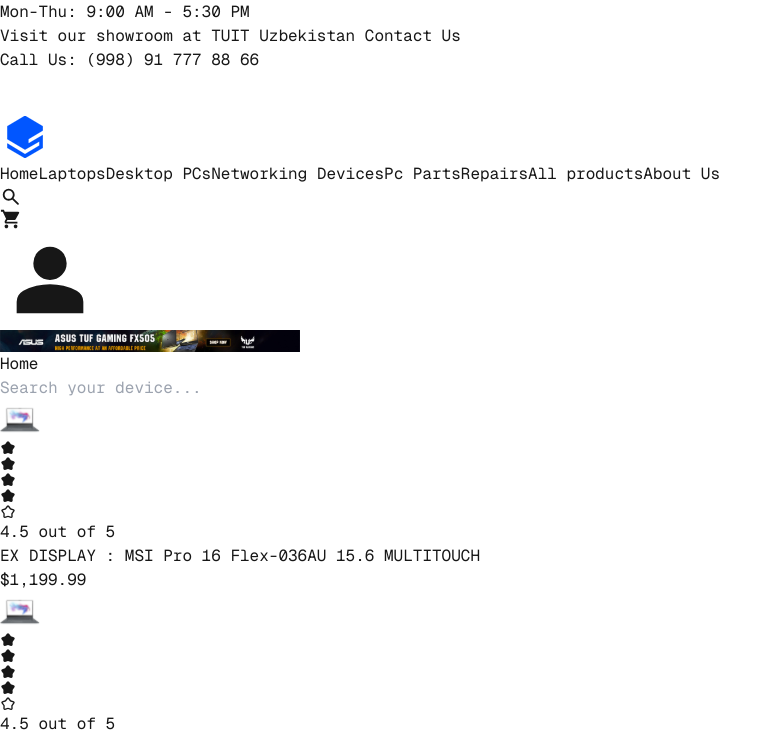
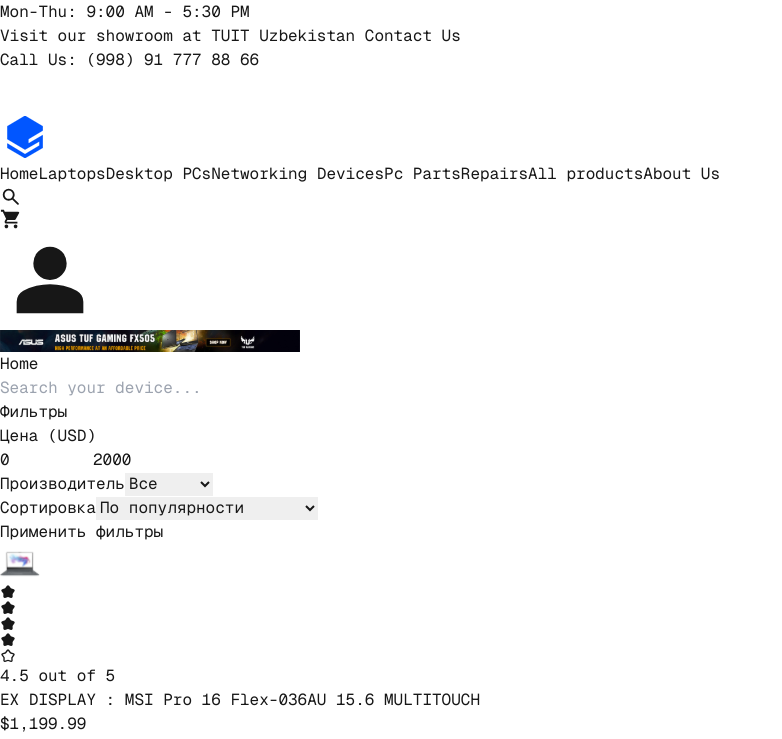
Before and after one commit to Zoha2400/hardline-store-frontend, a Next.js app: page / in a window 1280 px wide. Shown: the top 739 px of the page, without its empty margins (0-782 px from the left). Built offline with nearby package versions, Linux system fonts and the light colour scheme; some icons are missing.

Commit message:
feat: filter and search

```diff
--- a/src/app/page.tsx
+++ b/src/app/page.tsx
@@ -3,6 +3,7 @@
 import Breadcrumbs from "@/components/Header/Breadcrupms";
 import Card from "@/components/Cards/Card";
 import SerachLine from "@/components/Cards/SerachLine";
+import Filter from "@/components/Cards/Filter";
 
 export default function Home() {
   return (
@@ -13,7 +14,10 @@
 
             <SerachLine/>
 
-            <div className="items my-3 grid grid-cols-5 gap-4 justify-items-center">
+            <div className="items my-3 flex gap-4 justify-between">
+                <Filter/>
+
+                <div className="items grid grid-cols-4 gap-4 justify-items-center">
                     <Card/>
                     <Card/>
                     <Card/>
@@ -22,6 +26,7 @@
                     <Card/>
                     <Card/>
                     <Card/>
+                </div>
 
                 </div>
             </div>
--- a/src/components/Cards/Card.tsx
+++ b/src/components/Cards/Card.tsx
@@ -5,8 +5,16 @@
 
 function Card() {
     return (
-        <div className="w-64 h-100 bg-neutral-800 flex flex-col rounded-2xl overflow-hidden justify-center items-center">
-            <Image alt="example product" src="/example.svg" className="w-full" width={40} height={80}/>
+        <div className="w-64 h-100 bg-neutral-800 flex flex-col rounded-2xl overflow-hidden justify-center items-center hover:bg-neutral-700 cursor-pointer duration-200 group">
+            <div className="overflow-hidden w-full">
+                <Image
+                    alt="example product"
+                    src="/example.svg"
+                    className="w-full transform group-hover:scale-110 transition-transform duration-300"
+                    width={40}
+                    height={80}
+                />
+            </div>
 
             <div className="w-full rating flex p-2 text-yellow-400">
                 <Icon icon="material-symbols:kid-star" />
@@ -15,21 +23,18 @@
                 <Icon icon="material-symbols:kid-star" />
                 <Icon icon="material-symbols:kid-star-outline" />
 
-                <p className="text-xs px-2 text-gray-400">
-                    4.5 out of 5
-                </p>
+                <p className="text-xs px-2 text-gray-400">4.5 out of 5</p>
             </div>
 
             <div className="p-2 flex flex-col gap-3">
                 <p className="text-sm font-bold p-2gi">
                     EX DISPLAY : MSI Pro 16 Flex-036AU 15.6 MULTITOUCH
                 </p>
-                <p className="text-xl">
-                    $1,199.99
-                </p>
+                <p className="text-xl text-gray-200 font-bold">$1,199.99</p>
             </div>
         </div>
     );
 }
 
+
 export default Card;
--- /dev/null
+++ b/src/components/Cards/Filter.tsx
@@ -0,0 +1,89 @@
+"use client";
+import React, { useState } from "react";
+
+function Filter() {
+    const [priceRange, setPriceRange] = useState([0, 2000]);
+    const [manufacturer, setManufacturer] = useState("");
+    const [sortOption, setSortOption] = useState("popularity");
+
+    const manufacturers = ["Apple", "Samsung", "MSI", "Dell", "HP"];
+
+    return (
+        <div className="w-72 h-screen">
+            <div className="p-4 rounded-xl bg-neutral-800 text-white w-full sticky top-28">
+                <h2 className="text-lg font-bold mb-4">Фильтры</h2>
+
+                {/* Фильтр по цене */}
+                <div className="mb-4">
+                    <label className="block text-sm font-medium mb-2">Цена (USD)</label>
+                    <div className="flex gap-2">
+                        <input
+                            type="number"
+                            min="0"
+                            max="10000"
+                            className="w-1/2 p-2 bg-neutral-700 rounded-lg text-sm"
+                            placeholder="От"
+                            value={priceRange[0]}
+                            onChange={(e) =>
+                                setPriceRange([+e.target.value, priceRange[1]])
+                            }
+                        />
+                        <input
+                            type="number"
+                            min="0"
+                            max="10000"
+                            className="w-1/2 p-2 bg-neutral-700 rounded-lg text-sm"
+                            placeholder="До"
+                            value={priceRange[1]}
+                            onChange={(e) =>
+                                setPriceRange([priceRange[0], +e.target.value])
+                            }
+                        />
+                    </div>
+                </div>
+
+                {/* Фильтр по производителю */}
+                <div className="mb-4">
+                    <label className="block text-sm font-medium mb-2">Производитель</label>
+                    <select
+                        className="w-full p-2 bg-neutral-700 rounded-lg text-sm"
+                        value={manufacturer}
+                        onChange={(e) => setManufacturer(e.target.value)}
+                    >
+                        <option value="">Все</option>
+                        {manufacturers.map((brand) => (
+                            <option key={brand} value={brand}>
+                                {brand}
+                            </option>
+                        ))}
+                    </select>
+                </div>
+
+                {/* Сортировка */}
+                <div className="mb-4">
+                    <label className="block text-sm font-medium mb-2">Сортировка</label>
+                    <select
+                        className="w-full p-2 bg-neutral-700 rounded-lg text-sm"
+                        value={sortOption}
+                        onChange={(e) => setSortOption(e.target.value)}
+                    >
+                        <option value="popularity">По популярности</option>
+                        <option value="priceAsc">По цене (возрастание)</option>
+                        <option value="priceDesc">По цене (убывание)</option>
+                        <option value="rating">По рейтингу</option>
+                    </select>
+                </div>
+
+                {/* Кнопка применения фильтров */}
+                <button
+                    className="w-full bg-blue-600 hover:bg-blue-500 text-white py-2 rounded-lg font-medium mt-4"
+                    onClick={() => console.log({ priceRange, manufacturer, sortOption })}
+                >
+                    Применить фильтры
+                </button>
+            </div>
+        </div>
+    );
+}
+
+export default Filter;
--- a/src/components/Cards/SerachLine.tsx
+++ b/src/components/Cards/SerachLine.tsx
@@ -2,8 +2,8 @@
 
 function SerachLine() {
     return (
-        <div>
-            <input type="text" placeholder="Search your device..."/>
+        <div className="w-full flex justify-end">
+            <input className="p-2 text-xs bg-neutral-700 focus:bg-neutral-600 focus:outline-none duration-300 rounded-xl" type="text" placeholder="Search your device..."/>
         </div>
     );
 }
--- a/src/components/Header/Header.tsx
+++ b/src/components/Header/Header.tsx
@@ -5,7 +5,7 @@
 
 function Header() {
     return (
-        <header className="fixed top-0 left-0 bg-neutral-700 w-full h-24 border-b-1 border-b-white text-white">
+        <header className="fixed top-0 z-20 left-0 bg-neutral-700 w-full h-24 border-b-1 border-b-white text-white">
             <section className="h-8 bg-neutral-900 flex justify-between items-center p-2 text-xs">
                 <p className="text-gray-300">
                     Mon-Thu: <span className="text-white">9:00 AM - 5:30 PM</span>
```
Lines whose indentation alone changed are shown as unchanged.
